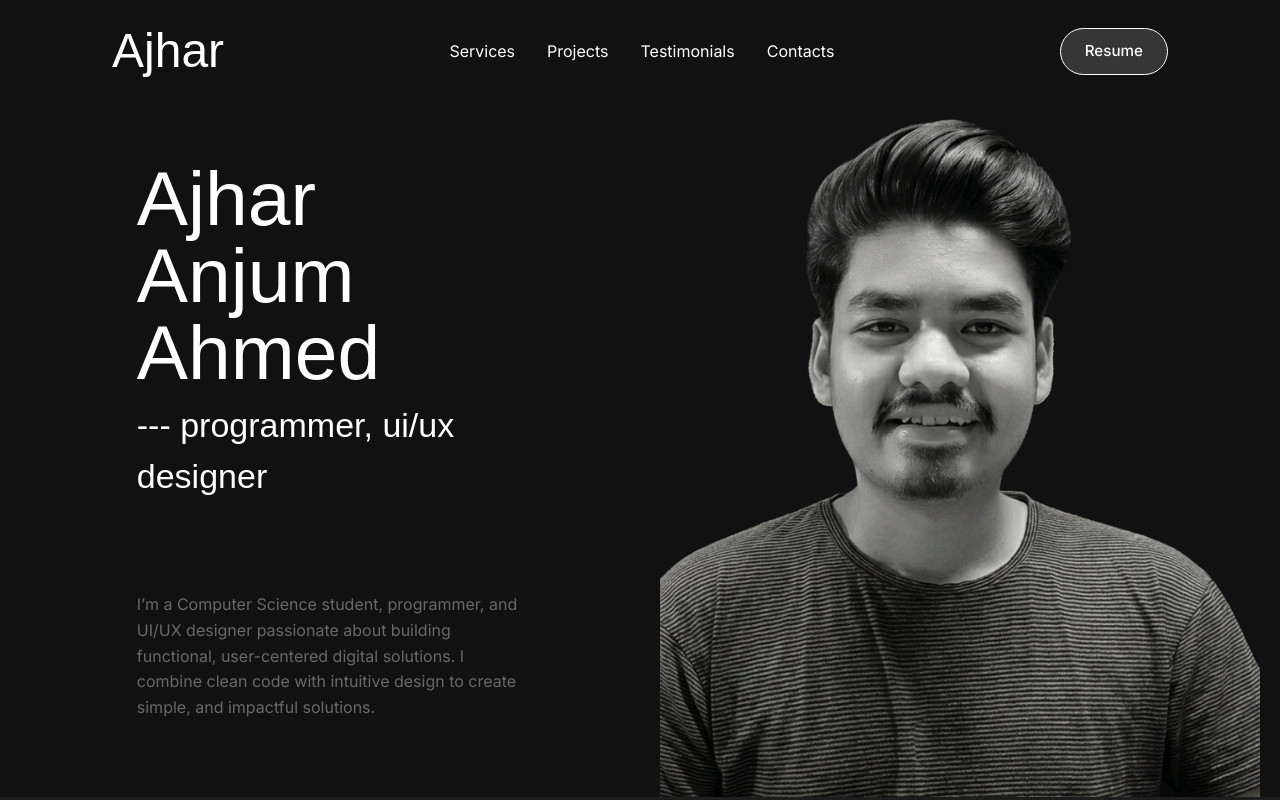
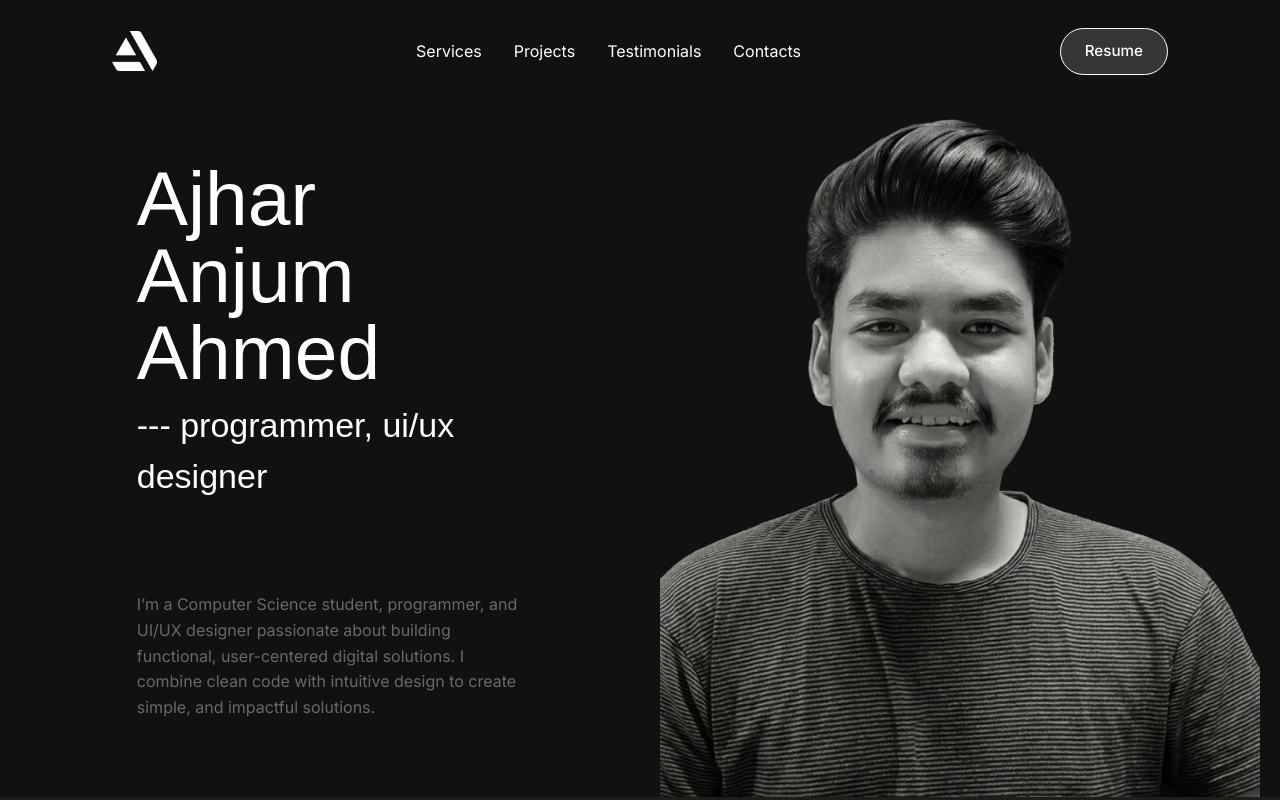
Before and after one commit to ajharanjumahmed/Personal-Portfolio, a Vue app: page / in a window 1280 px wide. Shown: the top 800 px of the page. Built offline with nearby package versions, Linux system fonts and the light colour scheme; a web font is replaced by a local one.

Commit message:
Updated favicon and logo

```diff
--- a/index.html
+++ b/index.html
@@ -2,7 +2,7 @@
 <html lang="en">
   <head>
     <meta charset="UTF-8" />
-    <link rel="icon" type="image/svg+xml" href="/src/assets/artstation-brands-solid-full.svg" />
+    <link rel="icon" type="image/svg+xml" href="/src/assets/300ppi/Ajhar Logo.png" />
     <link rel="stylesheet" href="https://cdnjs.cloudflare.com/ajax/libs/font-awesome/6.5.0/css/all.min.css"
 />
     <meta name="viewport" content="width=device-width, initial-scale=1.0" />
--- a/src/components/layout/Navbar.vue
+++ b/src/components/layout/Navbar.vue
@@ -1,5 +1,7 @@
 <script setup>
-import { ref } from 'vue'
+import Logo from "/src/assets/300ppi/Ajhar Logo.png";
+
+import { ref } from 'vue';
 
 
 const isMenuOpen = ref(false)
@@ -18,7 +20,7 @@ const closeMenu = () => {
 <template>
   <section>
     <div class="parent">
-      <h1 class="logo">Ajhar</h1>
+      <img :src="Logo" alt="ajhar logo">
       <div class="menu">
         <a href="#Services">Services</a>
         <a href="#Projects">Projects</a>
@@ -61,6 +63,10 @@ const closeMenu = () => {
     margin-right: 7rem;
     height: 4rem;
     margin-top: 1.2rem;
+  }
+
+  .parent img{
+    max-height: 40px;
   }
 
   .logo{
```
Also changed, not shown: src/assets/300ppi/Ajhar Logo.png (added).
